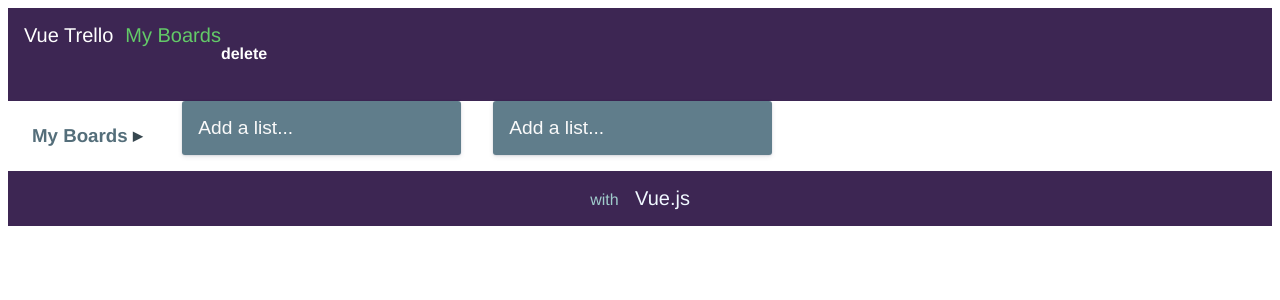
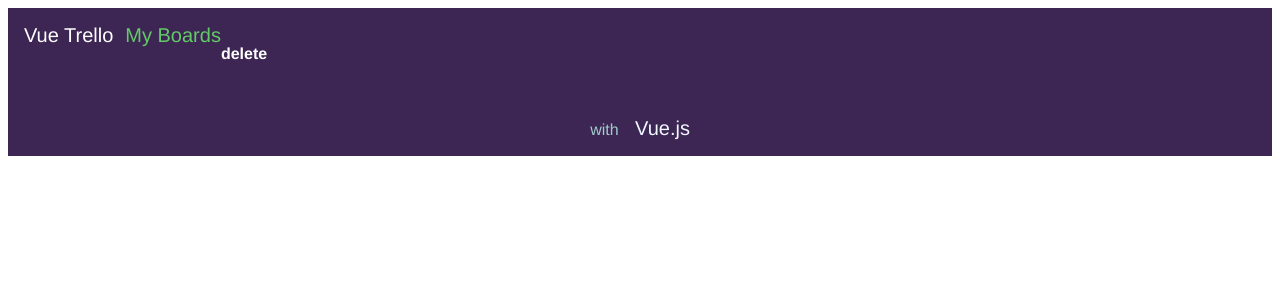
Before and after one commit to JSSatorres/Trello-App-Vue, a Vue app: page /#/card/1 in a window 1280 px wide. Shown: the top 300 px of the page. Built offline with nearby package versions, Linux system fonts and the light colour scheme.

Commit message:
Fix  (routes) delete error

```diff
--- a/src/router/index.js
+++ b/src/router/index.js
@@ -18,12 +18,6 @@ export default new Router({
       name: 'board',
       component: Board,
       props: true
-    },
-    {
-      path: '/card/:id',
-      name: 'board',
-      component: Board,
-      props: true
     }
   ]
 })
```
